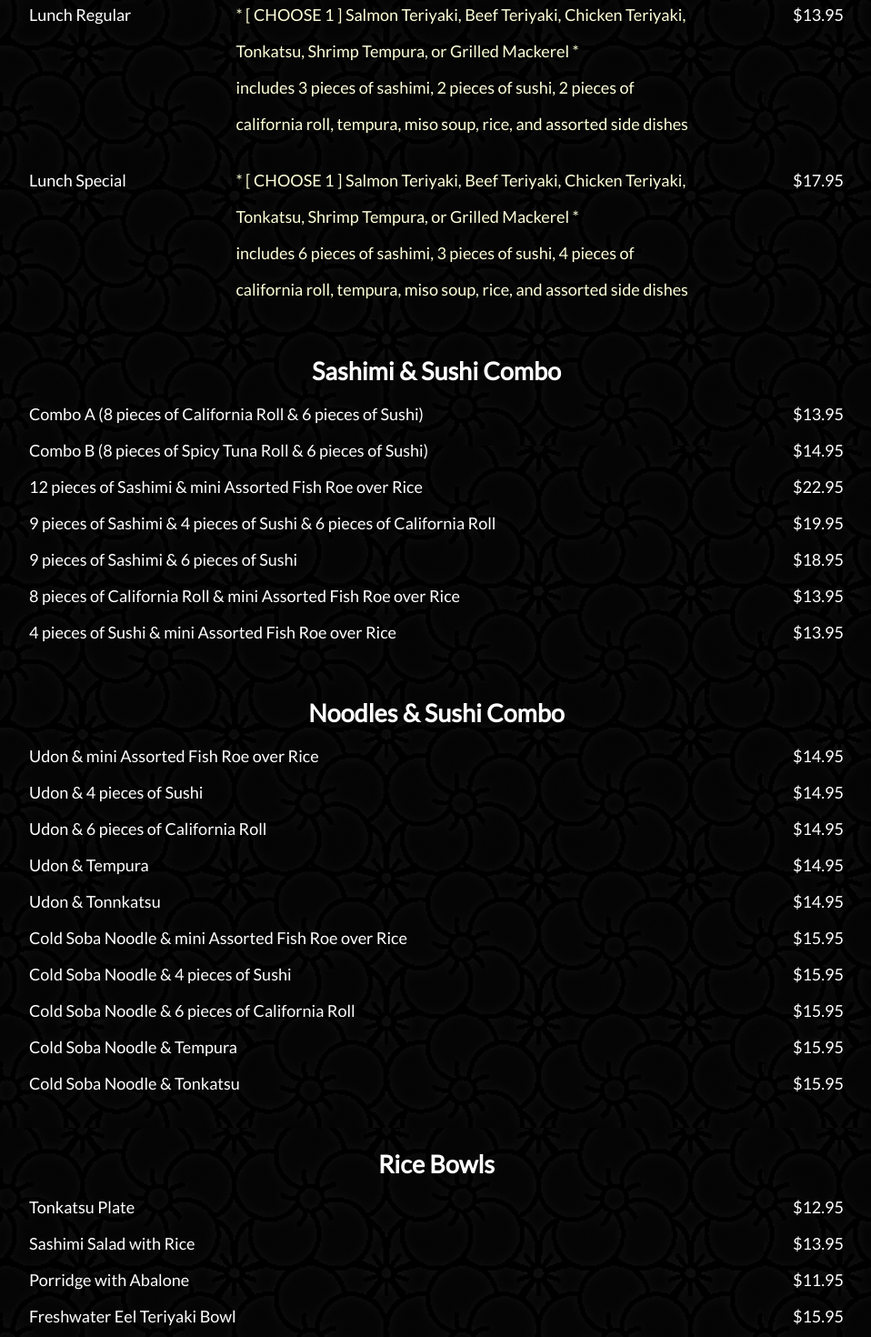
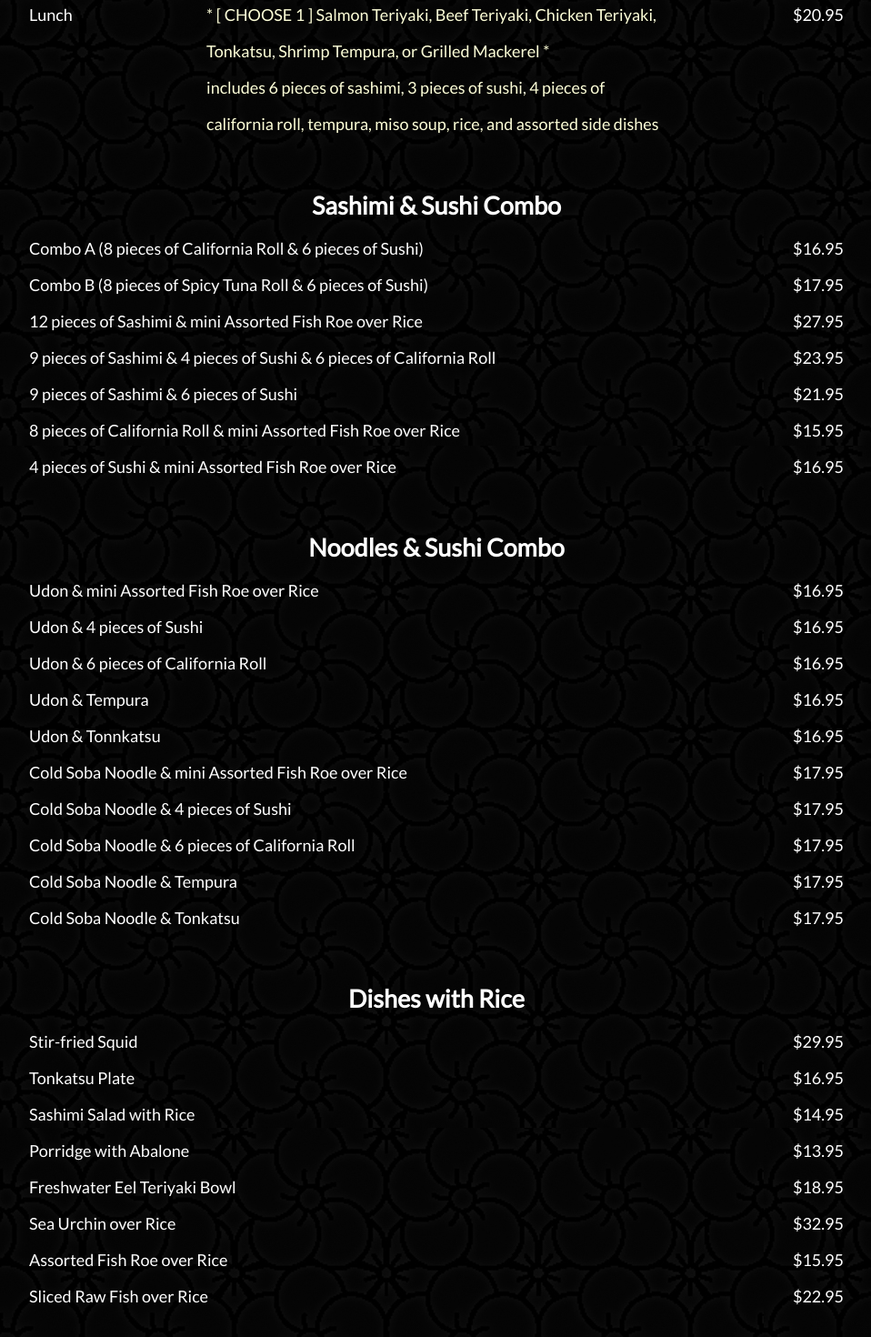
Before and after one commit to jimmyhwang4/jang_soo_sushi_bar, a React (Create React App) app: page /menu/lunch in a window 1280 px wide. Shown: the part 360-1830 px from the top of the page at 91% size, without its empty margins (160-1118 px from the left). Built offline with nearby package versions, Linux system fonts and the light colour scheme.

Commit message:
Menu update

```diff
--- a/src/components/DinnerMenuContent.js
+++ b/src/components/DinnerMenuContent.js
@@ -23,7 +23,7 @@ function DinnerMenuContent() {
                         </div>
                         <div className="menuColumn">
                             <div className="menuSpacing">
-                                <p>$18.95</p>
+                                <p>$23.95</p>
                             </div>
                         </div>
                     </div>
@@ -44,13 +44,13 @@ function DinnerMenuContent() {
                             <p>Sliced Raw Fish over Rice</p>
                         </div>
                         <div className="menuColumn">
-                            <p>$12.95</p>
-                            <p>$15.95</p>
-                            <p>$12.95</p>
+                            <p>$16.95</p>
+                            <p>$16.95</p>
+                            <p>$13.95</p>
+                            <p>$19.95</p>
+                            <p>$32.95</p>
                             <p>$17.95</p>
-                            <p>$32.95</p>
-                            <p>$15.95</p>
-                            <p>$22.95</p>
+                            <p>$24.95</p>
                         </div>
                     </div>
                 </div>
@@ -66,9 +66,9 @@ function DinnerMenuContent() {
                             <p>Broiled Atka Mackerel</p>
                         </div>
                         <div className="menuColumn">
-                            <p>$16.95</p>
+                            <p>$17.95</p>
+                            <p>$21.95</p>
                             <p>$19.95</p>
-                            <p>$18.95</p>
                         </div>
                     </div>
                 </div>
@@ -94,7 +94,7 @@ function DinnerMenuContent() {
                         </div>
                         <div className="menuColumn">
                             <div className="menuSpacing">
-                                <p>$29.95</p>
+                                <p>$34.95</p>
                                 <div className="br">
                                     <p><br /></p>
                                 </div>
--- a/src/components/LunchMenuContent.js
+++ b/src/components/LunchMenuContent.js
@@ -10,24 +10,10 @@ function LunchMenuContent() {
                     <div className="menuSection">
                         <div className="menuColumn">
                             <div className="menuSpacing">
-                                <p>Lunch Regular</p>
-                                <div className="br">
-                                    <p><br /></p>
-                                    <p><br /></p>
-                                    <p><br /></p>
-                                </div>
-                            </div>
-                            <div className="menuSpacing">
-                                <p>Lunch Special</p>
+                                <p>Lunch</p>
                             </div>
                         </div>
                         <div className="menuColumnDescription">
-                            <div className="menuSpacing">
-                                <p>* [ CHOOSE 1 ] Salmon Teriyaki, Beef Teriyaki, Chicken Teriyaki,</p>
-                                <p>Tonkatsu, Shrimp Tempura, or Grilled Mackerel *</p>
-                                <p>includes 3 pieces of sashimi, 2 pieces of sushi, 2 pieces of</p>
-                                <p>california roll, tempura, miso soup, rice, and assorted side dishes</p>
-                            </div>
                             <div className="menuSpacing">
                                 <p>* [ CHOOSE 1 ] Salmon Teriyaki, Beef Teriyaki, Chicken Teriyaki,</p>
                                 <p>Tonkatsu, Shrimp Tempura, or Grilled Mackerel *</p>
@@ -37,15 +23,7 @@ function LunchMenuContent() {
                         </div>
                         <div className="menuColumn">
                             <div className="menuSpacing">
-                                <p>$13.95</p>
-                                <div className="br">
-                                    <p><br /></p>
-                                    <p><br /></p>
-                                    <p><br /></p>
-                                </div>
-                            </div>
-                            <div className="menuSpacing">
-                                <p>$17.95</p>
+                                <p>$20.95</p>
                             </div>
                         </div>
                     </div>
@@ -67,13 +45,13 @@ function LunchMenuContent() {
                                 <p>4pc Sushi & Fish Roe</p>
                             </div>
                             <div className="menuColumn">
-                                <p>$13.95</p>
-                                <p>$14.95</p>
-                                <p>$22.95</p>
-                                <p>$19.95</p>
-                                <p>$18.95</p>
-                                <p>$13.95</p>
-                                <p>$13.95</p>
+                                <p>$16.95</p>
+                                <p>$17.95</p>
+                                <p>$27.95</p>
+                                <p>$23.95</p>
+                                <p>$21.95</p>
+                                <p>$15.95</p>
+                                <p>$16.95</p>
                             </div>
                         </div>
                     </div>
@@ -95,13 +73,13 @@ function LunchMenuContent() {
                                 <p>4 pieces of Sushi & mini Assorted Fish Roe over Rice</p>
                             </div>
                             <div className="menuColumn">
-                                <p>$13.95</p>
-                                <p>$14.95</p>
-                                <p>$22.95</p>
-                                <p>$19.95</p>
-                                <p>$18.95</p>
-                                <p>$13.95</p>
-                                <p>$13.95</p>
+                                <p>$16.95</p>
+                                <p>$17.95</p>
+                                <p>$27.95</p>
+                                <p>$23.95</p>
+                                <p>$21.95</p>
+                                <p>$15.95</p>
+                                <p>$16.95</p>
                             </div>
                         </div>
                     </div>
@@ -126,16 +104,16 @@ function LunchMenuContent() {
                                 <p>Soba & Tonkatsu</p>
                             </div>
                             <div className="menuColumn">
-                                <p>$14.95</p>
-                                <p>$14.95</p>
-                                <p>$14.95</p>
-                                <p>$14.95</p>
-                                <p>$14.95</p>
-                                <p>$15.95</p>
-                                <p>$15.95</p>
-                                <p>$15.95</p>
-                                <p>$15.95</p>
-                                <p>$15.95</p>
+                                <p>$16.95</p>
+                                <p>$16.95</p>
+                                <p>$16.95</p>
+                                <p>$16.95</p>
+                                <p>$16.95</p>
+                                <p>$17.95</p>
+                                <p>$17.95</p>
+                                <p>$17.95</p>
+                                <p>$17.95</p>
+                                <p>$17.95</p>
                             </div>
                         </div>
                     </div>
@@ -160,16 +138,16 @@ function LunchMenuContent() {
                                 <p>Cold Soba Noodle & Tonkatsu</p>
                             </div>
                             <div className="menuColumn">
-                                <p>$14.95</p>
-                                <p>$14.95</p>
-                                <p>$14.95</p>
-                                <p>$14.95</p>
-                                <p>$14.95</p>
-                                <p>$15.95</p>
-                                <p>$15.95</p>
-                                <p>$15.95</p>
-                                <p>$15.95</p>
-                                <p>$15.95</p>
+                                <p>$16.95</p>
+                                <p>$16.95</p>
+                                <p>$16.95</p>
+                                <p>$16.95</p>
+                                <p>$16.95</p>
+                                <p>$17.95</p>
+                                <p>$17.95</p>
+                                <p>$17.95</p>
+                                <p>$17.95</p>
+                                <p>$17.95</p>
                             </div>
                         </div>
                     </div>
@@ -178,9 +156,10 @@ function LunchMenuContent() {
 
             <div className="menuSingleRow">
                 <div className="menuSingleSectionTitle">
-                    <h2>Rice Bowls</h2>
+                    <h2>Dishes with Rice</h2>
                     <div className="menuSection">
                         <div className="menuColumn">
+                            <p>Stir-fried Squid</p>
                             <p>Tonkatsu Plate</p>
                             <p>Sashimi Salad with Rice</p>
                             <p>Porridge with Abalone</p>
@@ -190,13 +169,14 @@ function LunchMenuContent() {
                             <p>Sliced Raw Fish over Rice</p>
                         </div>
                         <div className="menuColumn">
-                            <p>$12.95</p>
+                            <p>$29.95</p>
+                            <p>$16.95</p>
+                            <p>$14.95</p>
                             <p>$13.95</p>
-                            <p>$11.95</p>
+                            <p>$18.95</p>
+                            <p>$32.95</p>
                             <p>$15.95</p>
-                            <p>$32.95</p>
-                            <p>$14.95</p>
-                            <p>$19.95</p>
+                            <p>$22.95</p>
                         </div>
                     </div>
                 </div>
@@ -222,7 +202,7 @@ function LunchMenuContent() {
                         </div>
                         <div className="menuColumn">
                             <div className="menuSpacing">
-                                <p>$27.95</p>
+                                <p>$32.95</p>
                                 <div className="br">
                                     <p><br /></p>
                                 </div>
```
Also changed, not shown: src/components/DrinksMenuContent.js (+25 -11 lines), src/components/MenuContent.js (+20 -20 lines).
